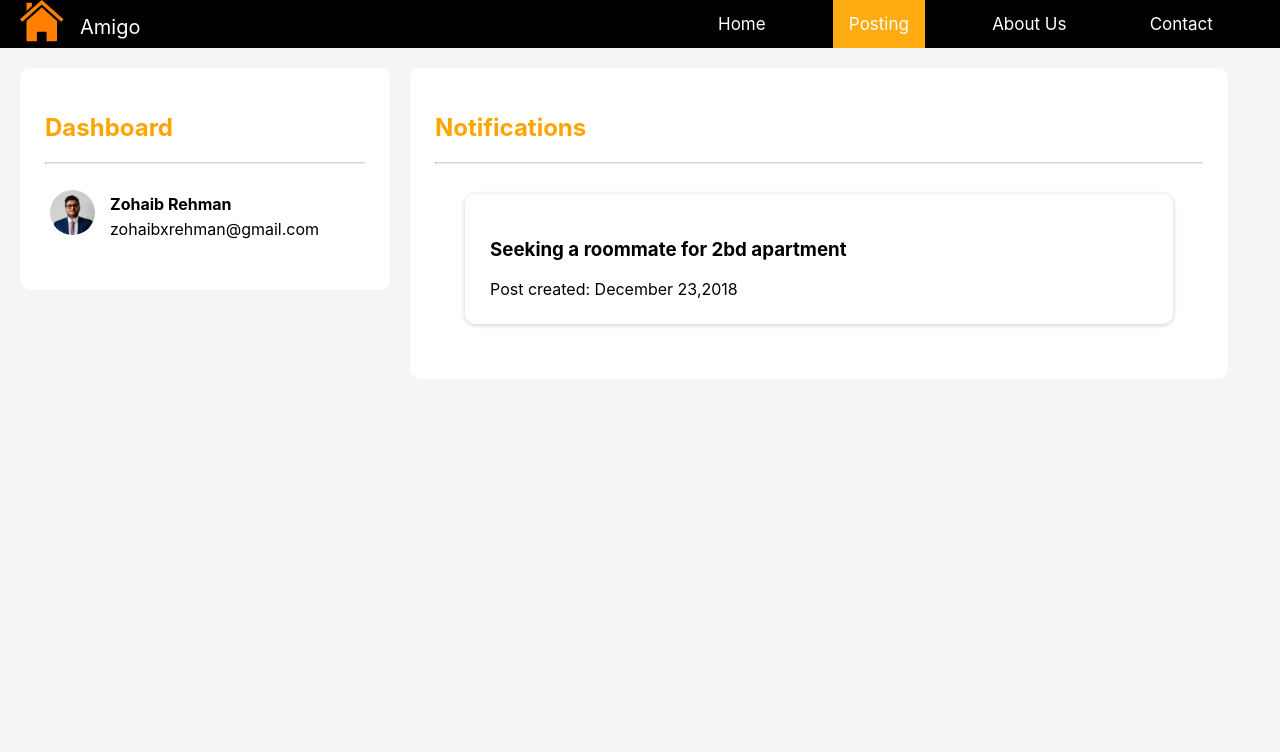
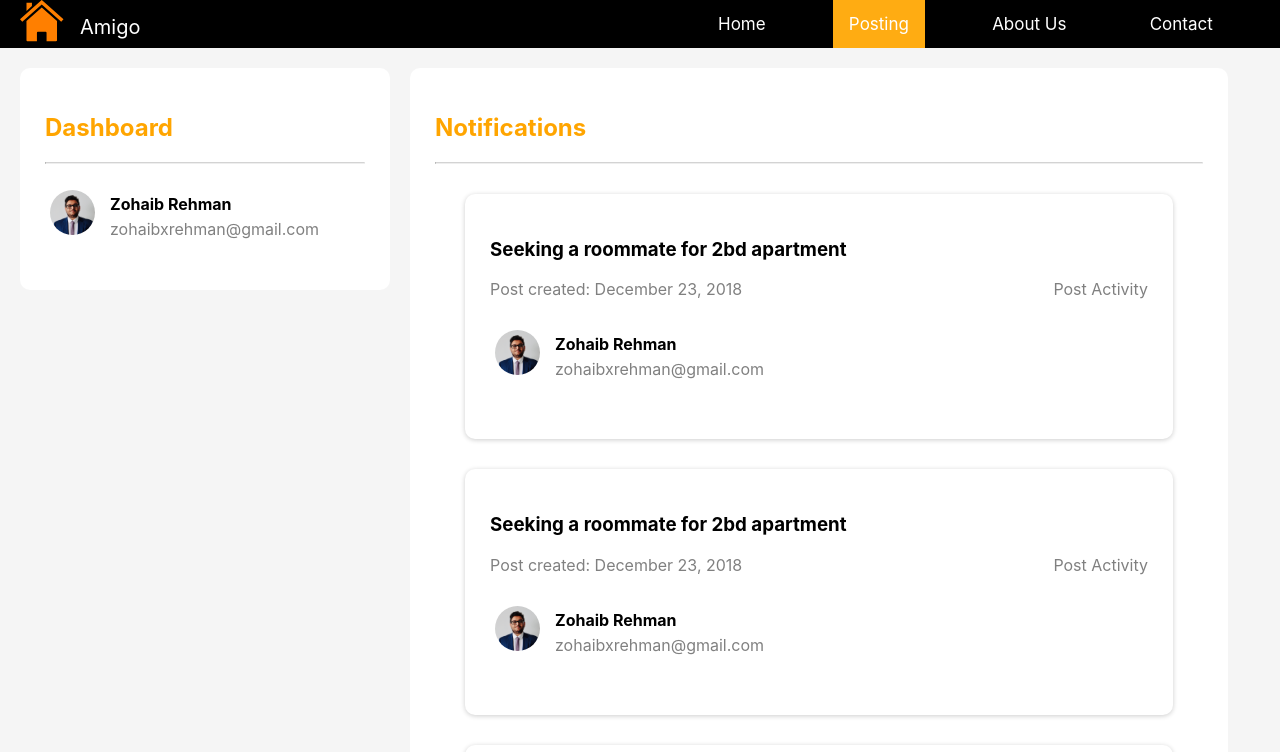
Before and after one commit to zohaibxrehman/Amigo, a React (Create React App) app in the folder amigo/: page /dashboard in a window 1280 px wide. Shown: the top 752 px of the page. Built offline with nearby package versions, Linux system fonts and the light colour scheme.

Commit message:
Add design to notification

```diff
--- a/amigo/src/components/dashboardPageComponents/NotificationPanel/NotificationPanel.jsx
+++ b/amigo/src/components/dashboardPageComponents/NotificationPanel/NotificationPanel.jsx
@@ -9,6 +9,9 @@ class NotificationPanel extends Component {
                 <h2>Notifications</h2>
                 <hr/>
                 <PostNotification />
+                <PostNotification />
+                <PostNotification />
+                <PostNotification />
             </div>
         )
     }
--- a/amigo/src/components/dashboardPageComponents/NotificationPanel/PostNotification/PostNotification.css
+++ b/amigo/src/components/dashboardPageComponents/NotificationPanel/PostNotification/PostNotification.css
@@ -5,3 +5,9 @@
     background-color: white;
     box-shadow: 0px 1px 5px rgba(0,0,0,0.2);
 }
+
+#postNotification .spaceBtw {
+    justify-content: space-between;
+    display: flex;
+    color: grey;
+}
--- a/amigo/src/components/dashboardPageComponents/NotificationPanel/PostNotification/PostNotification.jsx
+++ b/amigo/src/components/dashboardPageComponents/NotificationPanel/PostNotification/PostNotification.jsx
@@ -1,15 +1,24 @@
 import React, { Component } from 'react'
 import './PostNotification.css'
 import userPhoto from '../../../../assets/ProfilePhoto.jpeg'
+import UserProfile from '../../UserPanel/UserProfile/UserProfile'
 
 class PostNotification extends Component {
     render() {
         return (
             <div id="postNotification">
                 <h3>Seeking a roommate for 2bd apartment</h3>
-                <div>
-                    Post created: December 23,2018
+                <div className="spaceBtw">
+                    <span>
+                        Post created: December 23, 2018
+                    </span>
+                    <span>
+                        Post Activity
+                    </span>
                 </div>
+                <p>
+                    <UserProfile />
+                </p>
             </div>
         )
     }
--- a/amigo/src/components/dashboardPageComponents/UserPanel/UserProfile/UserProfile.css
+++ b/amigo/src/components/dashboardPageComponents/UserPanel/UserProfile/UserProfile.css
@@ -1,3 +1,7 @@
+#email{
+    color: grey;
+}
+
 #userProfile {
     margin-top: 20px;
 }
@@ -26,7 +30,6 @@
 
 #userProfile ul li li {
 	list-style: none; /* Gets rid of list bullet points */
-    color:black;
 	display: block;
 
 }
```
